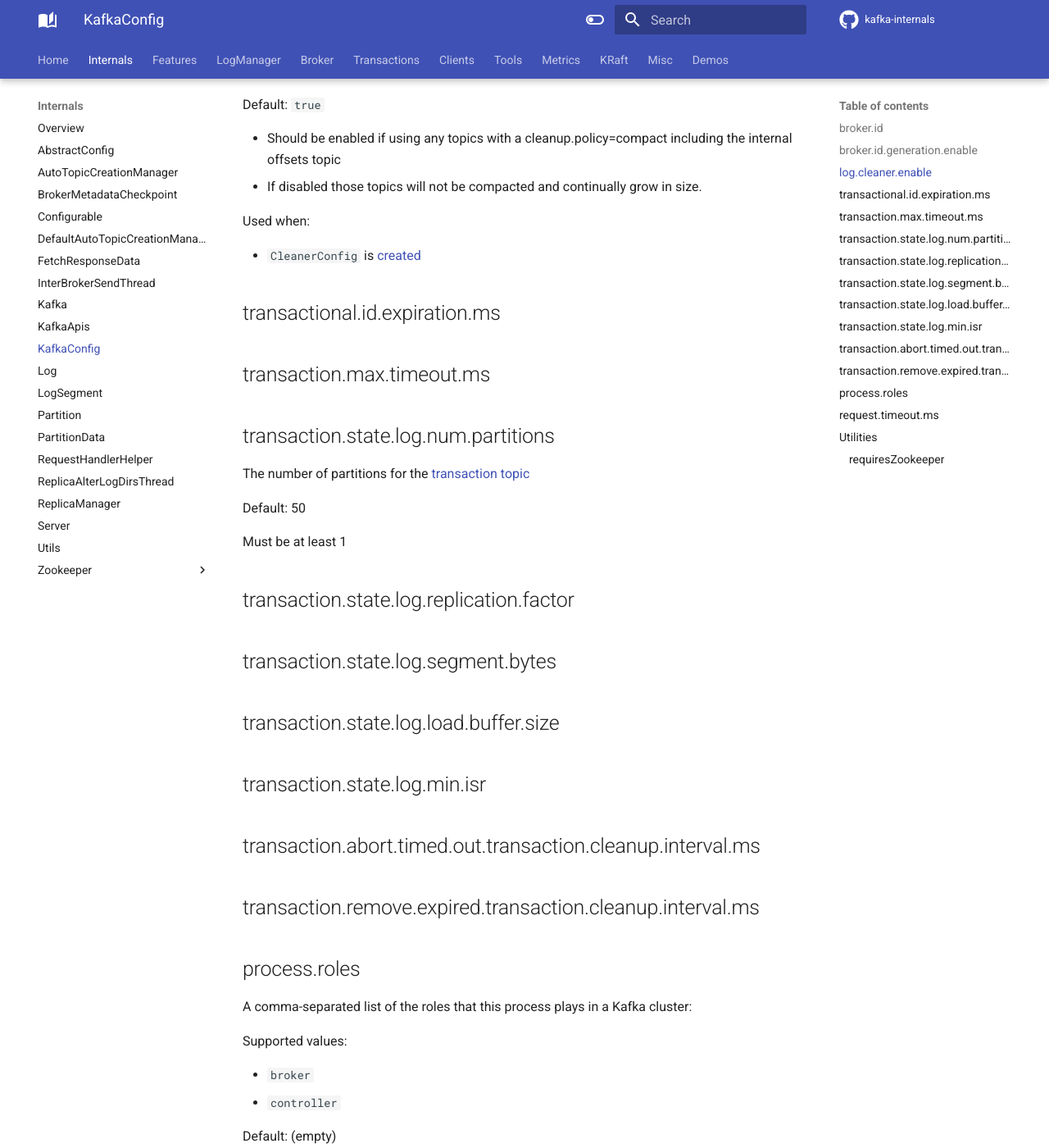
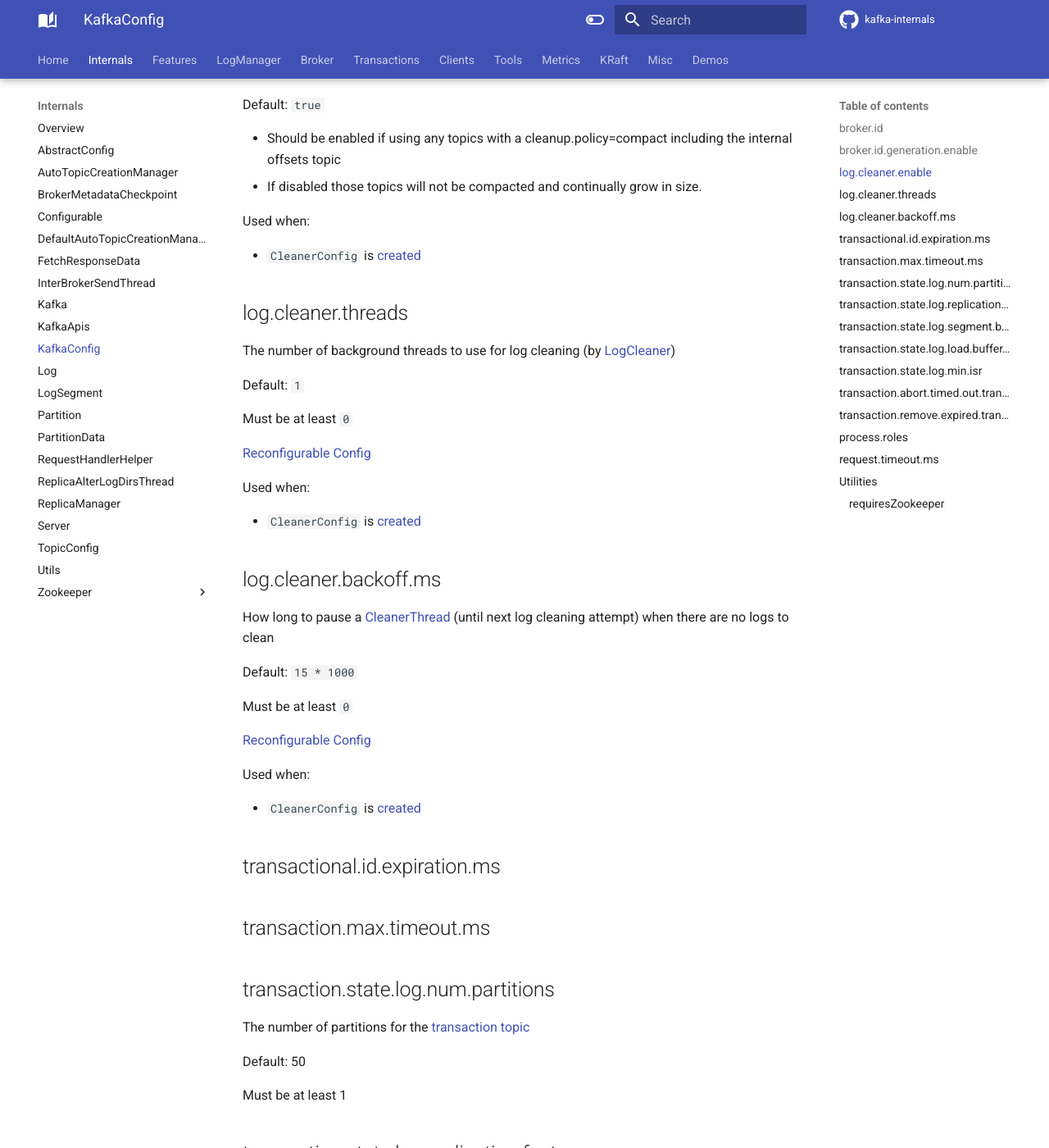
Before and after one commit to japila-books/kafka-internals, an MkDocs documentation site: the page built from docs/KafkaConfig.md, in a window 1280 px wide and 1400 px high, scrolled down 1092 px. Shown: the whole window at 82% size. Built offline with MkDocs 1.6.1 and Material for MkDocs 9.7.7, drawn with Linux system fonts in a browser that asks for light colours; comment, search, counter and statistics services are not loaded.

Commit message:
LogCleaner and CleanerThreads

```diff
--- a/docs/KafkaConfig.md
+++ b/docs/KafkaConfig.md
@@ -49,6 +49,34 @@ Default: `true`
 Used when:
 
 * `CleanerConfig` is [created](log/CleanerConfig.md#enableCleaner)
+
+## <span id="logCleanerThreads"><span id="LogCleanerThreadsProp"><span id="log.cleaner.threads"> log.cleaner.threads
+
+The number of background threads to use for log cleaning (by [LogCleaner](log/LogCleaner.md))
+
+Default: `1`
+
+Must be at least `0`
+
+[Reconfigurable Config](log/LogCleaner.md#ReconfigurableConfigs)
+
+Used when:
+
+* `CleanerConfig` is [created](log/CleanerConfig.md#numThreads)
+
+## <span id="logCleanerBackoffMs"><span id="LogCleanerBackoffMsProp"><span id="log.cleaner.backoff.ms"> log.cleaner.backoff.ms
+
+How long to pause a [CleanerThread](log/CleanerThread.md) (until next log cleaning attempt) when there are no logs to clean
+
+Default: `15 * 1000`
+
+Must be at least `0`
+
+[Reconfigurable Config](log/LogCleaner.md#ReconfigurableConfigs)
+
+Used when:
+
+* `CleanerConfig` is [created](log/CleanerConfig.md#backOffMs)
 
 ## <span id="transactionalIdExpirationMs"><span id="TransactionalIdExpirationMsProp"><span id="transactional.id.expiration.ms"> transactional.id.expiration.ms
 
--- a/mkdocs.yml
+++ b/mkdocs.yml
@@ -123,6 +123,7 @@ nav:
     - ReplicaAlterLogDirsThread: ReplicaAlterLogDirsThread.md
     - ReplicaManager: ReplicaManager.md
     - Server: Server.md
+    - TopicConfig: TopicConfig.md
     - Utils: Utils.md
     - Zookeeper:
       - zk/AdminZkClient.md
@@ -135,13 +136,17 @@ nav:
       - dynamic-broker-configuration/ConfigHandler.md
       - dynamic-broker-configuration/DynamicBrokerConfig.md
       - dynamic-broker-configuration/DynamicThreadPool.md
+    - Log Cleaning: log-cleaning.md
   - LogManager:
     - log/index.md
     - LogCleaner:
       - log/LogCleaner.md
+      - log/LogCleanerManager.md
       - log/CleanerConfig.md
+      - log/CleanerThread.md
     - LogConfig: log/LogConfig.md
     - LogManager: log/LogManager.md
+    - UnifiedLog: log/UnifiedLog.md
   - Broker:
     - broker/index.md
     - KafkaBroker: broker/KafkaBroker.md
```
Also changed, not shown: docs/TopicConfig.md (added, +3 -0 lines), docs/log-cleaning.md (added, +3 -0 lines), docs/log/CleanerConfig.md (+2 -2 lines), docs/log/CleanerThread.md (added, +70 -0 lines), docs/log/LogCleaner.md (+14 -1 lines), docs/log/LogCleanerManager.md (added, +3 -0 lines), docs/log/LogConfig.md (+15 -0 lines), docs/log/UnifiedLog.md (added, +3 -0 lines).
